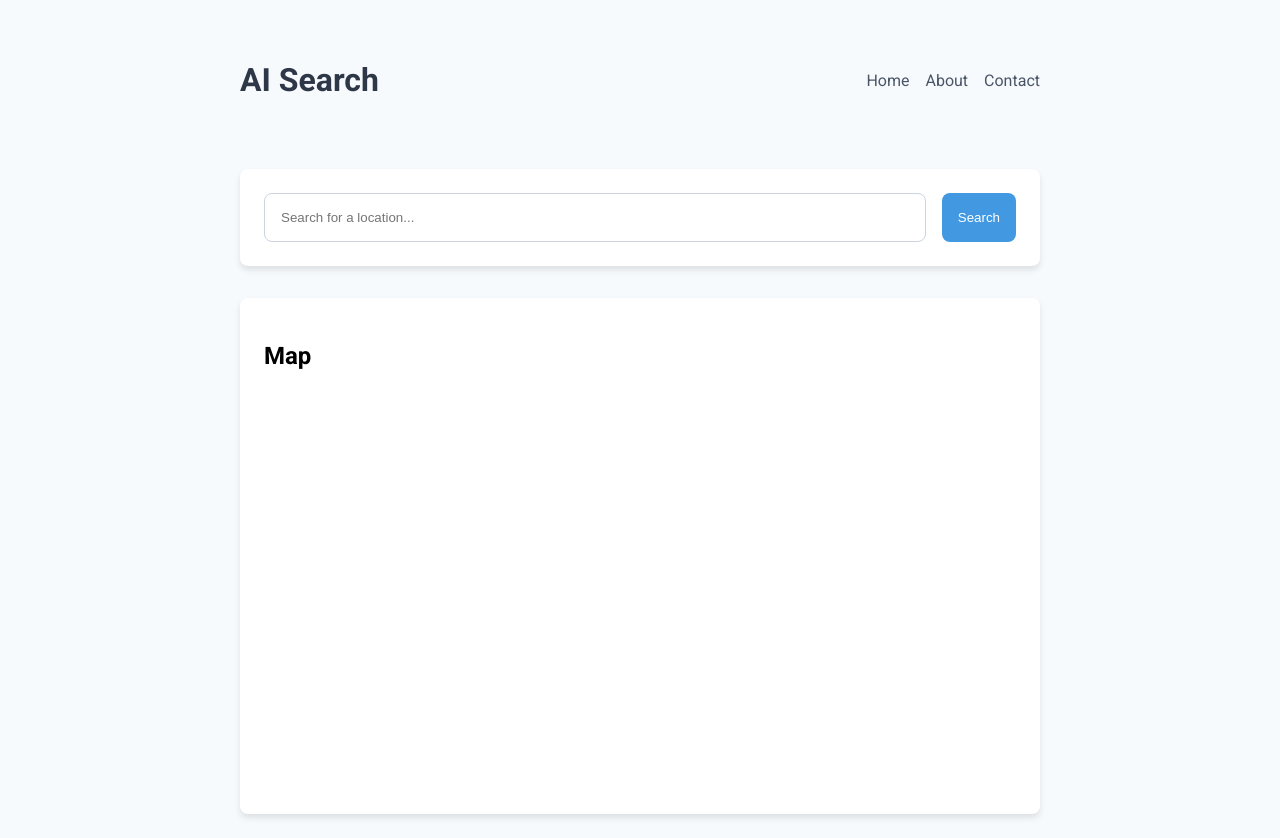
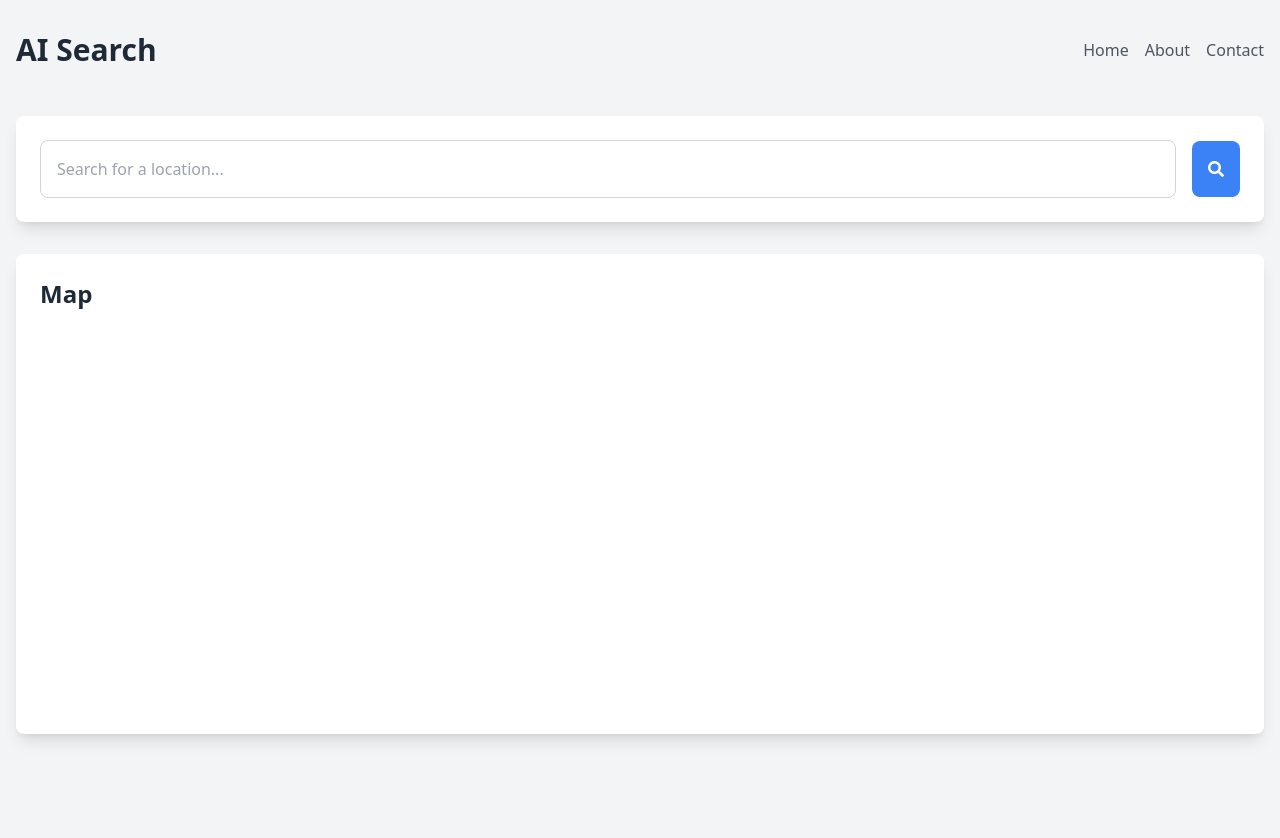
Before and after one commit to yindin777/nearby4u, a plain HTML site: page index.html in a window 1280 px wide. After the commit the page ends 800 px from the top, so only its background shows below. Drawn offline with nearby package versions, Linux system fonts and the light colour scheme.

Commit message:
Update index.html

```diff
--- a/index.html
+++ b/index.html
@@ -1,170 +1,126 @@
 <!DOCTYPE html>
 <html lang="en">
 <head>
-  <meta charset="utf-8"/>
-  <meta content="width=device-width, initial-scale=1.0" name="viewport"/>
-  <title>AI Search Box with Map</title>
-  <!-- Inline CSS -->
+    <!-- Meta Tags for Character Set and Viewport Settings -->
+    <meta charset="UTF-8">
+    <!-- Ensures proper character encoding for international characters -->
+
+    <meta name="viewport" content="width=device-width, initial-scale=1.0">
+    <!-- Ensures the app is responsive and looks good on mobile devices -->
+
+    <title>AI Search with Map</title> <!-- Title of your webpage (will appear in browser tab) -->
+
+    <!-- External Resources for Styling and Icons -->
+
+    <!-- Tailwind CSS for Styling (Using CDN for simplicity) -->
+    <!-- Tailwind CSS makes it easy to create responsive and styled components -->
+    <script src="https://cdn.tailwindcss.com"></script>
+
+    <!-- Font Awesome for Icons (for using icons like search) -->
+    <!-- This allows you to use the search icon later in the search button -->
+    <link href="https://cdnjs.cloudflare.com/ajax/libs/font-awesome/5.15.3/css/all.min.css" rel="stylesheet">
+
+    <!-- Google Font: Roboto (Ensures consistent and modern font across devices) -->
+    <!-- This is a popular, easy-to-read font -->
+    <link href="https://fonts.googleapis.com/css2?family=Roboto:wght@400;500;700&display=swap" rel="stylesheet">
+
+    <!-- Leaflet CSS (For the map functionality) -->
+    <!-- Leaflet is used to display maps on your website -->
+    <link href="https://unpkg.com/leaflet@1.7.1/dist/leaflet.css" rel="stylesheet">
+
     <style>
-    @import url('https://fonts.googleapis.com/css2?family=Roboto:wght@400;500;700&display=swap');
-
-    body {
-      font-family: 'Roboto', sans-serif;
-      background-color: #f7fafc;
-    }
-
-    .container {
-      max-width: 800px;
-      margin: auto;
-      padding: 1rem;
-    }
-
-    header {
-      display: flex;
-      justify-content: space-between;
-      align-items: center;
-      padding: 1rem 0;
-    }
-
-    header h1 {
-      font-size: 2rem;
-      font-weight: bold;
-      color: #2d3748;
-    }
-
-    nav ul {
-      display: flex;
-      list-style: none;
-      gap: 1rem;
-    }
-
-    nav a {
-      color: #4a5568;
-      text-decoration: none;
-      transition: color 0.3s;
-    }
-
-    nav a:hover {
-      color: #2d3748;
-    }
-
-    .main-content {
-      margin-top: 2rem;
-    }
-
-    .search-box {
-      background-color: #fff;
-      padding: 1.5rem;
-      border-radius: 0.5rem;
-      box-shadow: 0 4px 6px rgba(0, 0, 0, 0.1);
-      display: flex;
-      gap: 1rem;
-    }
-
-    .search-box input {
-      flex: 1;
-      padding: 1rem;
-      border: 1px solid #cbd5e0;
-      border-radius: 0.5rem;
-      outline: none;
-    }
-
-    .search-box input:focus {
-      border-color: #4299e1;
-      box-shadow: 0 0 0 2px rgba(66, 153, 225, 0.5);
-    }
-
-    .search-box button {
-      background-color: #4299e1;
-      color: white;
-      padding: 1rem;
-      border: none;
-      border-radius: 0.5rem;
-      cursor: pointer;
-      transition: background-color 0.3s;
-    }
-
-    .search-box button:hover {
-      background-color: #2b6cb0;
-    }
-
-    .map-container {
-      margin-top: 2rem;
-      background-color: #fff;
-      padding: 1.5rem;
-      border-radius: 0.5rem;
-      box-shadow: 0 4px 6px rgba(0, 0, 0, 0.1);
-    }
-
+        /* Styling for the map to ensure it takes up full space in the container */
         #map {
-      height: 400px;
-      width: 100%;
-      border-radius: 0.5rem;
+            height: 100%; /* Ensures that the map covers the entire container */
         }
     </style>
 </head>
-<body>
-  <div class="container">
-    <header>
-      <h1>AI Search</h1>
+<body class="font-roboto bg-gray-100">
+    <!-- Main Container for the app -->
+    <div class="container mx-auto p-4">
+        <!-- Header Section with App Title and Navigation Links -->
+        <header class="flex justify-between items-center py-4">
+            <h1 class="text-3xl font-bold text-gray-800">AI Search</h1> <!-- App Title -->
             <nav>
-        <ul>
-          <li><a href="#">Home</a></li>
-          <li><a href="#">About</a></li>
-          <li><a href="#">Contact</a></li>
+                <ul class="flex space-x-4">
+                    <!-- Navigation Links: Replace the # with the actual URL or path when you have actual pages -->
+                    <li><a href="#" class="text-gray-600 hover:text-gray-800">Home</a></li> <!-- Home Link -->
+                    <li><a href="#" class="text-gray-600 hover:text-gray-800">About</a></li> <!-- About Link -->
+                    <li><a href="#" class="text-gray-600 hover:text-gray-800">Contact</a></li> <!-- Contact Link -->
                 </ul>
             </nav>
         </header>
-    <main class="main-content">
-      <div class="search-box">
-        <input id="searchInput" type="text" placeholder="Search for a location..."/>
-        <button id="searchButton">Search</button>
+
+        <!-- Main Content Section -->
+        <main class="mt-8">
+            <!-- Search Section -->
+            <div class="bg-white p-6 rounded-lg shadow-lg">
+                <div class="flex items-center space-x-4">
+                    <!-- Search Input Box for Users to Enter a Location -->
+                    <!-- The id="searchBox" is used to get the value entered by the user in JavaScript -->
+                    <input type="text" class="w-full p-4 border border-gray-300 rounded-lg focus:outline-none focus:ring-2 focus:ring-blue-500" placeholder="Search for a location..." id="searchBox" />
+                    <!-- Search Button to Trigger Search Function -->
+                    <button class="p-4 bg-blue-500 text-white rounded-lg hover:bg-blue-600 focus:outline-none focus:ring-2 focus:ring-blue-500" onclick="searchLocation()">
+                        <!-- Font Awesome Search Icon -->
+                        <i class="fas fa-search"></i> <!-- This adds a search icon to the button -->
+                    </button>
                 </div>
-      <div class="map-container">
-        <h2>Map</h2>
-        <div id="map"></div>
+            </div>
+
+            <!-- Map Section -->
+            <div class="mt-8">
+                <div class="bg-white p-6 rounded-lg shadow-lg">
+                    <h2 class="text-2xl font-bold text-gray-800 mb-4">Map</h2> <!-- Map Title -->
+                    <div class="relative h-96">
+                        <!-- The Map will be inserted here. The ID 'map' is used in JavaScript to interact with the map. -->
+                        <div class="absolute inset-0 w-full h-full rounded-lg" id="map"></div> <!-- Map Container -->
+                    </div>
+                </div>
             </div>
         </main>
     </div>
 
-  <!-- Inline JS -->
+    <!-- JavaScript Section -->
     <script>
-    document.addEventListener('DOMContentLoaded', function () {
-      var map = L.map('map').setView([51.505, -0.09], 13);
+        // This script runs after the page loads. It handles the map initialization and search functionality.
 
+        // Initialize the Map (Leaflet Map)
+        document.addEventListener('DOMContentLoaded', function() {
+            // Map object initialized with a default location (latitude and longitude of a default place).
+            // You will change the default coordinates later based on the user search or dynamic data.
+            var map = L.map('map').setView([51.505, -0.09], 13);  // Default Location (change if needed)
+            // The map is centered on London coordinates, but these coordinates will be updated after search
+
+            // Leaflet Tile Layer for OpenStreetMap (background tiles of the map)
             L.tileLayer('https://{s}.tile.openstreetmap.org/{z}/{x}/{y}.png', {
                 attribution: '&copy; <a href="https://www.openstreetmap.org/copyright">OpenStreetMap</a> contributors'
-      }).addTo(map);
+            }).addTo(map); // Add OpenStreetMap as the map's background tiles
 
-      L.marker([51.505, -0.09]).addTo(map)
+            // Add a marker at the default coordinates (change it dynamically later)
+            L.marker([51.505, -0.09]).addTo(map)  // Coordinates can change based on search
                 .bindPopup('A pretty CSS3 popup.<br> Easily customizable.')
-        .openPopup();
-
-      document.getElementById('searchButton').addEventListener('click', function () {
-        var searchValue = document.getElementById('searchInput').value;
-
-        if (searchValue) {
-          alert("Search is not yet implemented for '" + searchValue + "'.");
-        } else {
-          alert("Please enter a search term.");
-        }
-      });
+                .openPopup(); // Adding a marker to the map at the initial coordinates
         });
 
-    // Leaflet JS Integration
-    (function loadLeafletCSS() {
-      var leafletCSS = document.createElement('link');
-      leafletCSS.rel = 'stylesheet';
-      leafletCSS.href = 'https://unpkg.com/leaflet@1.7.1/dist/leaflet.css';
-      document.head.appendChild(leafletCSS);
+        // Function to Handle the Search (Placeholder for integrating with your backend API)
+        function searchLocation() {
+            // Grab the value entered by the user in the search input box
+            const searchTerm = document.getElementById('searchBox').value;  // Get the value from the searchBox input field
+            console.log("Searching for:", searchTerm);  // This logs the search term to the console for debugging
 
-      var leafletJS = document.createElement('script');
-      leafletJS.src = 'https://unpkg.com/leaflet@1.7.1/dist/leaflet.js';
-      leafletJS.onload = function () {
-        console.log('Leaflet loaded');
-      };
-      document.body.appendChild(leafletJS);
-    })();
+            // Placeholder for future integration with your backend (Cloudflare Workers, Supabase, etc.)
+            // Example of how you would fetch data from an API to use the search term:
+            // fetch(`YOUR_BACKEND_API_URL/search?query=${searchTerm}`)
+            //     .then(response => response.json())
+            //     .then(data => {
+            //         // Use the returned data to adjust the map view or show results
+            //         // Example: map.setView([data.lat, data.lng], 13);
+            //     })
+            //     .catch(error => console.error('Error fetching search results:', error));
+
+            // This is where you can later modify the map's location based on search results:
+            // map.setView([newLat, newLng], 13); // Update the map view based on the search results
+        }
     </script>
 </body>
 </html>
```
Lines whose indentation alone changed are shown as unchanged.
